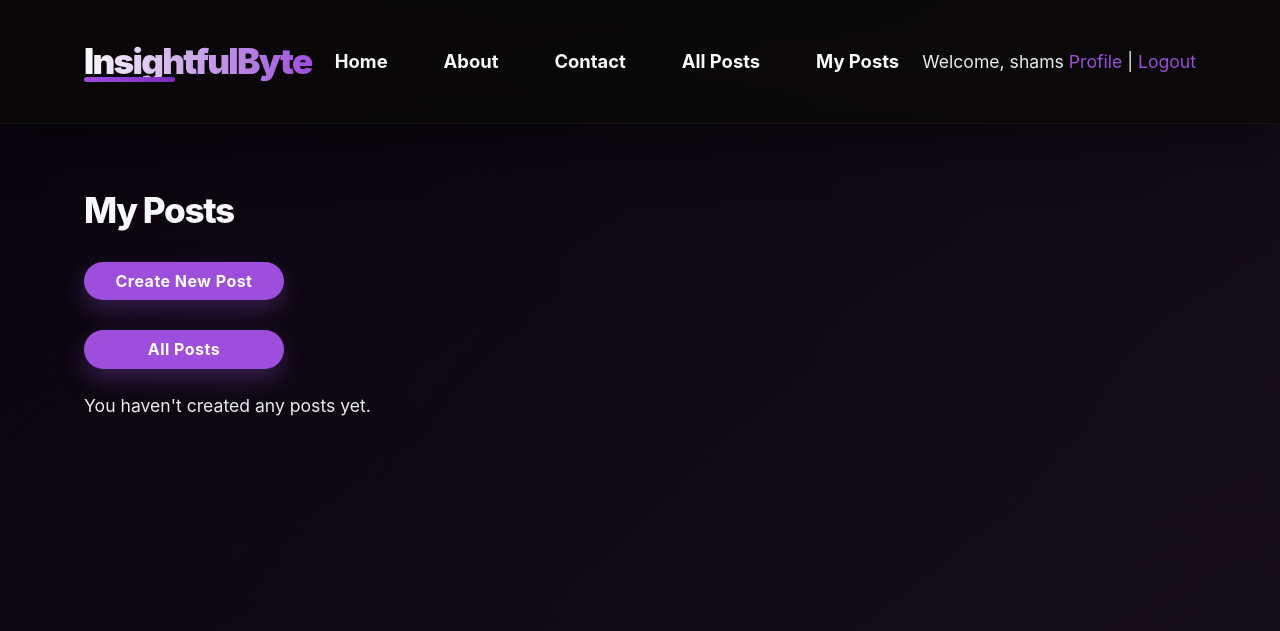
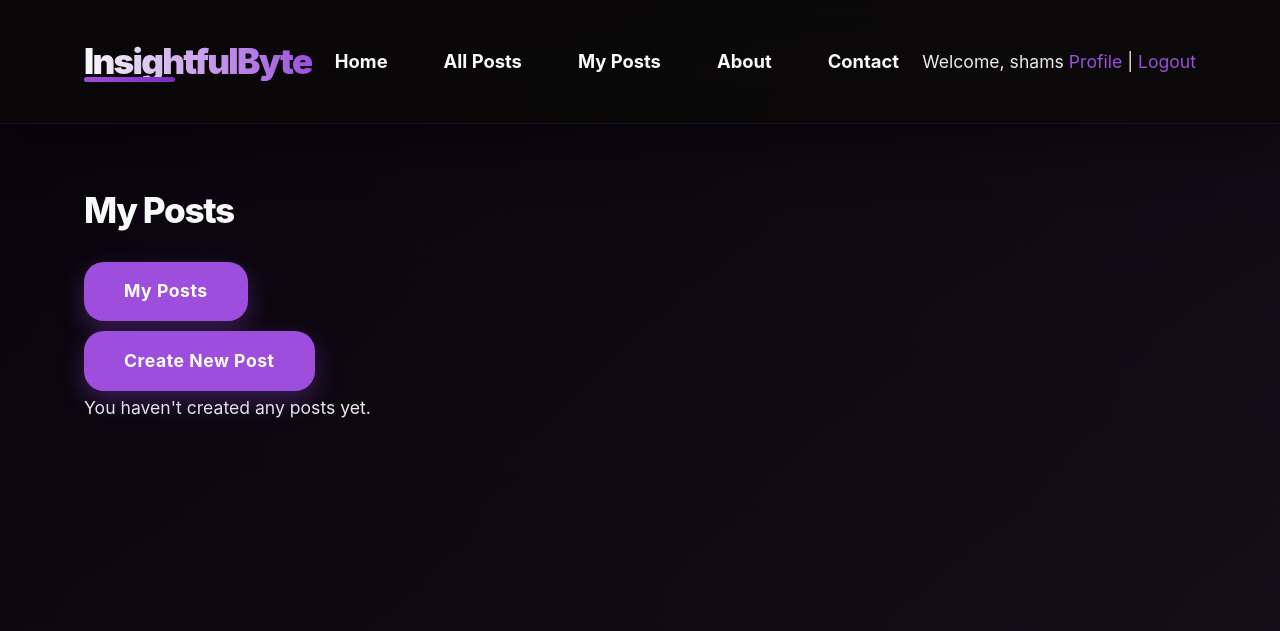
Before and after one commit to Codevsun/insightfulbytePy, a Django app: page /post/my-posts/ in a window 1280 px wide. Shown: the top 631 px of the page. Run offline with Django 5.2, Linux system fonts and the light colour scheme; a user stored in the database is signed in; data comes from the database, SQL or seed files in the repository.

Commit message:
style: implement correct style imitation

```diff
--- a/templates/insightfulbyte/header.html
+++ b/templates/insightfulbyte/header.html
@@ -18,12 +18,13 @@
                 <nav class="main-nav">
                     <ul>
                         <li><a href="{% url 'home' %}">Home</a></li>
-                        <li><a href="{% url 'about' %}">About</a></li>
-                        <li><a href="{% url 'contact' %}">Contact</a></li>
-                        <li><a href="{% url 'all-posts' %}">All Posts</a></li>
+                          <li><a href="{% url 'all-posts' %}">All Posts</a></li>
                         {% if user.is_authenticated %}
                             <li><a href="{% url 'my-posts' %}">My Posts</a></li>
                         {% endif %}
+                        <li><a href="{% url 'about' %}">About</a></li>
+                        <li><a href="{% url 'contact' %}">Contact</a></li>
+
                     </ul>
                 </nav>
                 <div class="user-menu">
--- a/templates/insightfulbyte/my-posts.html
+++ b/templates/insightfulbyte/my-posts.html
@@ -8,10 +8,19 @@
     <div class="posts-container">
         <header class="page-header">
             <h1>My Posts</h1>
-            <a href="{% url 'create-post' %}" class="btn btn-primary" style="margin-bottom: 20px; display: inline-block; padding: 8px 16px; font-size: 16px; width: 200px; text-align: center;">Create New Post</a>
-            <div class="page-actions">
-                <a href="{% url 'all-posts' %}" class="btn btn-secondary" style="margin-bottom: 10px; padding: 8px 16px; font-size: 16px; width: 200px; text-align: center; display: inline-block;">All Posts</a>
+            {% if user.is_authenticated %}
+            <div class="post-actions">
+
+                <a href="{% url 'my-posts' %}" class="btn btn-secondary">My Posts</a>
             </div>
+            {% endif %}
+
+            {% if user.is_authenticated %}
+            <div class="post-actions" style="margin-top: 10px;">
+
+                <a href="{% url 'create-post' %}" class="btn btn-primary" >Create New Post</a>
+                </div>
+            {% endif %}
         </header>
 
         {% if messages %}
```
Also changed, not shown: templates/insightfulbyte/all-posts.html (+14 -6 lines), static/images/image.png.
